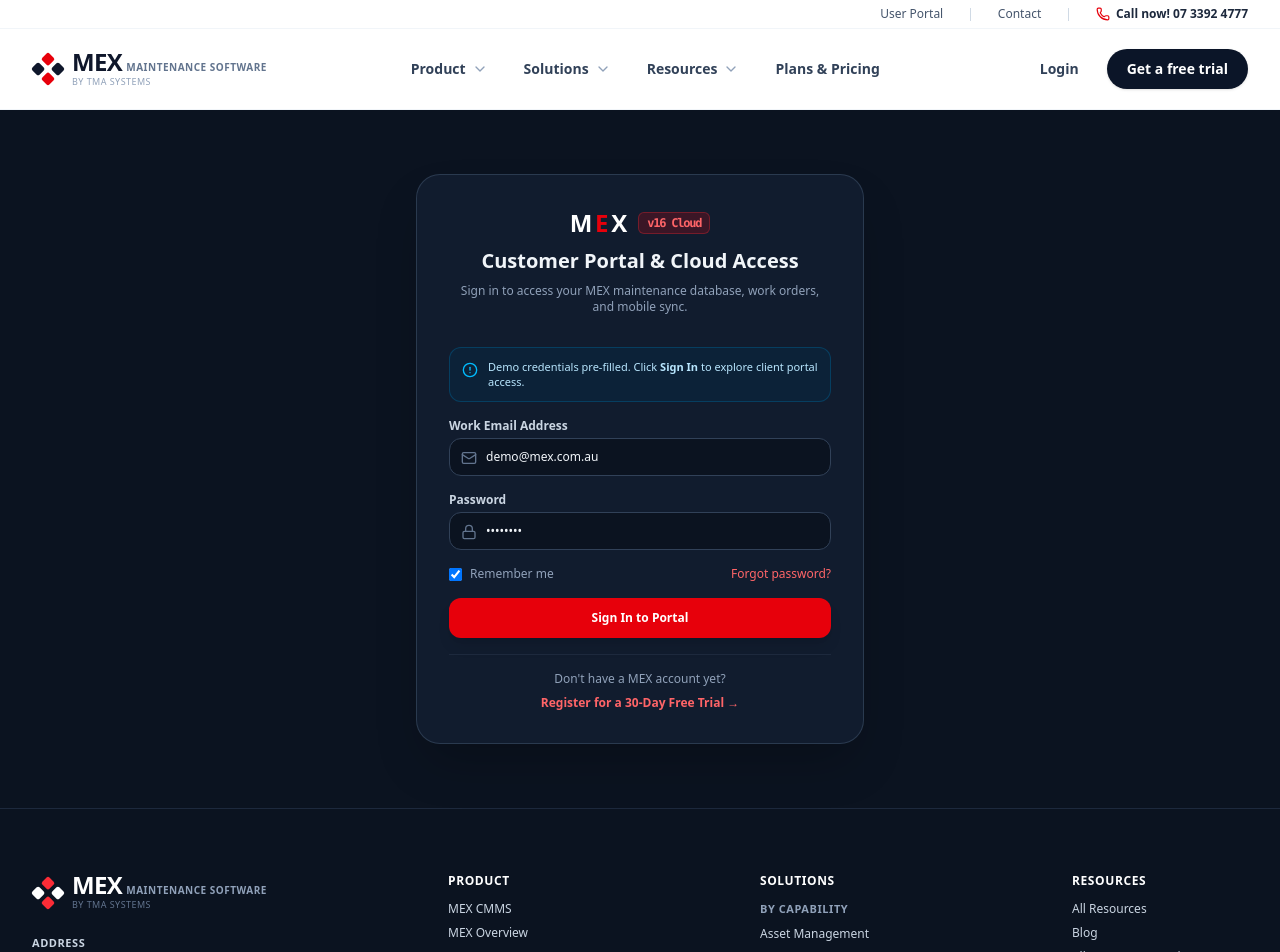
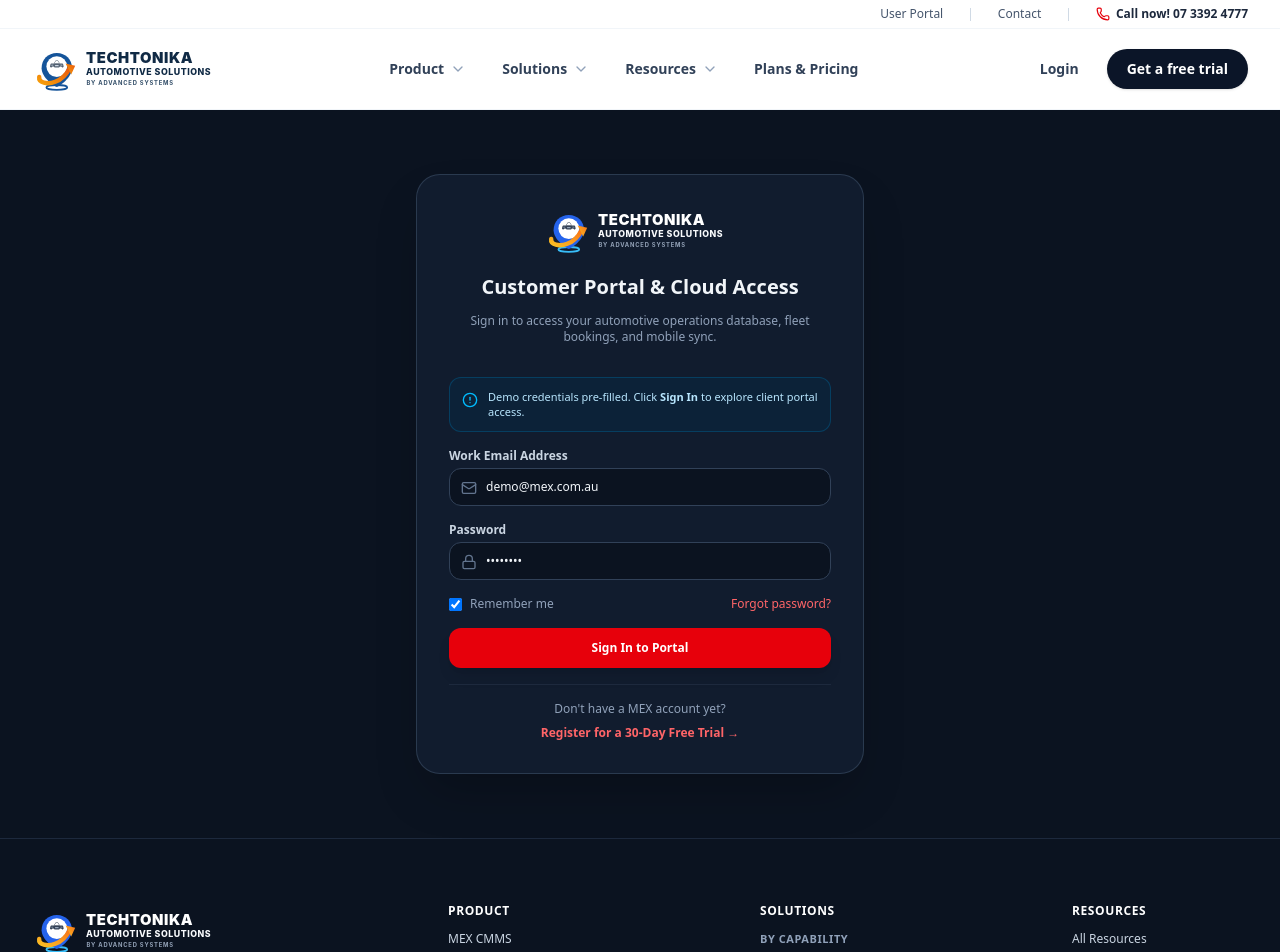
Before and after one commit to satyamshukl07/premium-software, a React (Vite) app: page /login in a window 1280 px wide. Shown: the top 952 px of the page. Built offline with nearby package versions, Linux system fonts and the light colour scheme.

Commit message:
modify the logo and other functional things

```diff
--- a/index.html
+++ b/index.html
@@ -3,6 +3,7 @@
   <head>
     <meta charset="UTF-8" />
     <meta name="viewport" content="width=device-width, initial-scale=1.0" />
+    <link rel="icon" type="image/svg+xml" href="/techtonika-logo.svg" />
     <title>MEX Maintenance Software | Australia's #1 CMMS</title>
     <meta name="description" content="Australia's leading connected operations ecosystem featuring MEX CMMS, CHM Smart Car Hire Management, HireCar Marketplace, and Australia Fleet Tracking telematics." />
     <meta property="og:title" content="MEX Maintenance Software | Australia's #1 CMMS" />
--- a/src/components/Footer.jsx
+++ b/src/components/Footer.jsx
@@ -1,6 +1,7 @@
 import React from 'react';
 import { Link } from 'react-router-dom';
 import { Linkedin, Youtube, Facebook, Twitter, Phone, MapPin } from 'lucide-react';
+import TechtonikaLogo from './TechtonikaLogo.jsx';
 
 export default function Footer() {
   return (
@@ -10,28 +11,8 @@
         <div className="grid grid-cols-1 md:grid-cols-2 lg:grid-cols-12 gap-10 lg:gap-8 pb-14 border-b border-slate-800/80">
           {/* Column 1: Brand, Address & Contact (Col span 4) */}
           <div className="lg:col-span-4 space-y-6">
-            <Link to="/" className="flex items-center gap-2">
-              <div className="relative w-8 h-8 flex items-center justify-center">
-                <div className="grid grid-cols-2 gap-1 rotate-45">
-                  <div className="w-2.5 h-2.5 bg-red-500 rounded-xs"></div>
-                  <div className="w-2.5 h-2.5 bg-white rounded-xs"></div>
-                  <div className="w-2.5 h-2.5 bg-white rounded-xs"></div>
-                  <div className="w-2.5 h-2.5 bg-red-500 rounded-xs"></div>
-                </div>
-              </div>
-              <div className="flex flex-col">
-                <div className="flex items-baseline gap-1">
-                  <span className="text-2xl font-extrabold tracking-tight text-white leading-none">
-                    MEX
-                  </span>
-                  <span className="text-[10px] uppercase font-semibold text-slate-400 tracking-wider">
-                    maintenance software
-                  </span>
-                </div>
-                <span className="text-[9px] uppercase tracking-wider text-slate-500 font-medium">
-                  BY TMA SYSTEMS
-                </span>
-              </div>
+            <Link to="/" className="inline-block group py-1">
+              <TechtonikaLogo variant="dark" className="h-12 w-auto group-hover:opacity-95 transition-opacity" />
             </Link>
 
             <div className="space-y-4 text-xs text-slate-400">
--- a/src/components/Header.jsx
+++ b/src/components/Header.jsx
@@ -27,6 +27,7 @@
 } from 'lucide-react';
 import { navigationData } from '../data/contentData.js';
 import ProductMegaMenu from './ProductMegaMenu.jsx';
+import TechtonikaLogo from './TechtonikaLogo.jsx';
 
 export default function Header() {
   const [activeMenu, setActiveMenu] = useState(null); // 'product' | 'solutions' | 'resources' | null
@@ -125,29 +126,8 @@
       <div className="max-w-7xl mx-auto px-4 sm:px-6 lg:px-8">
         <div className="flex items-center justify-between h-20">
           {/* Brand Logo */}
-          <Link id="nav-brand-logo" to="/" className="flex items-center gap-2 group">
-            {/* MEX Diamond Grid Icon */}
-            <div className="relative w-8 h-8 flex items-center justify-center">
-              <div className="grid grid-cols-2 gap-1 rotate-45">
-                <div className="w-2.5 h-2.5 bg-red-600 rounded-xs"></div>
-                <div className="w-2.5 h-2.5 bg-slate-900 rounded-xs"></div>
-                <div className="w-2.5 h-2.5 bg-slate-900 rounded-xs"></div>
-                <div className="w-2.5 h-2.5 bg-red-600 rounded-xs"></div>
-              </div>
-            </div>
-            <div className="flex flex-col">
-              <div className="flex items-baseline gap-1">
-                <span className="text-2xl font-extrabold tracking-tight text-slate-900 font-sans leading-none">
-                  MEX
-                </span>
-                <span className="text-[10px] uppercase font-semibold text-slate-500 tracking-wider">
-                  maintenance software
-                </span>
-              </div>
-              <span className="text-[9px] uppercase tracking-wider text-slate-400 font-medium">
-                BY TMA SYSTEMS
-              </span>
-            </div>
+          <Link id="nav-brand-logo" to="/" className="flex items-center group py-1">
+            <TechtonikaLogo variant="light" className="h-11 sm:h-12 w-auto group-hover:opacity-95 transition-opacity" />
           </Link>
 
           {/* Desktop Menu Items */}
--- /dev/null
+++ b/src/components/TechtonikaLogo.jsx
@@ -0,0 +1,25 @@
+import React from 'react';
+
+/**
+ * TechtonikaLogo component
+ * Faithfully renders the Techtonika Automotive Solutions logo mark and typography
+ * Supports 'light' (for white backgrounds) and 'dark' (for dark navy/black backgrounds)
+ */
+export default function TechtonikaLogo({
+  variant = 'light',
+  className = 'h-10 w-auto',
+  showText = true,
+}) {
+  const isDark = variant === 'dark';
+
+  return (
+    <div className={`inline-flex items-center gap-2.5 ${className}`}>
+      <img
+        src={isDark ? '/techtonika-logo-white.svg' : '/techtonika-logo.svg'}
+        alt="TECHTONIKA Automotive Solutions"
+        className="h-full w-auto object-contain max-h-14"
+        loading="eager"
+      />
+    </div>
+  );
+}
--- a/src/components/chm/ChmLayout.jsx
+++ b/src/components/chm/ChmLayout.jsx
@@ -29,6 +29,7 @@
   ShieldCheck,
 } from 'lucide-react';
 import ChmToast from './ChmToast.jsx';
+import TechtonikaLogo from '../TechtonikaLogo.jsx';
 
 export default function ChmLayout({ children }) {
   const { darkMode, toggleDarkMode } = useChm();
@@ -197,17 +198,9 @@
           }`}
         >
           {/* Sidebar Brand Header */}
-          <div className="h-16 px-5 flex items-center justify-between border-b border-slate-800/80 bg-[#0f1520]">
-            <Link to="/products/chm/dashboard" className="flex items-center gap-3 group">
-              <div className="w-9 h-9 rounded-xl bg-gradient-to-tr from-blue-600 to-cyan-400 flex items-center justify-center text-white shadow-md shadow-blue-500/20 group-hover:scale-105 transition-transform">
-                <Car className="w-5 h-5 text-white" />
-              </div>
-              <div className="flex flex-col">
-                <span className="text-base font-black tracking-wider text-white">CHM</span>
-                <span className="text-[9.5px] uppercase tracking-wider font-semibold text-slate-400 leading-tight">
-                  Smart Car Hire Management
-                </span>
-              </div>
+          <div className="h-16 px-4 flex items-center justify-between border-b border-slate-800/80 bg-[#0f1520]">
+            <Link to="/products/chm/dashboard" className="flex items-center group py-1">
+              <TechtonikaLogo variant="dark" className="h-10 w-auto group-hover:opacity-95 transition-opacity" />
             </Link>
             <button
               onClick={() => setMobileSidebarOpen(false)}
--- a/src/pages/LoginPage.jsx
+++ b/src/pages/LoginPage.jsx
@@ -1,6 +1,7 @@
 import React, { useState } from 'react';
 import { Link, useNavigate } from 'react-router-dom';
 import { Lock, Mail, Key, ShieldCheck, ArrowRight, CheckCircle2, UserCheck, AlertCircle } from 'lucide-react';
+import TechtonikaLogo from '../components/TechtonikaLogo.jsx';
 
 export default function LoginPage() {
   const navigate = useNavigate();
@@ -33,18 +34,15 @@
     <div className="bg-[#0b1320] min-h-[80vh] flex items-center justify-center py-16 px-4 sm:px-6 lg:px-8 text-white">
       <div className="max-w-md w-full space-y-8 bg-[#111c2e] p-8 rounded-3xl border border-slate-700/80 shadow-2xl relative">
         {/* Brand Header */}
-        <div className="text-center space-y-2">
-          <div className="inline-flex items-center gap-1 font-extrabold text-2xl tracking-tighter text-white">
-            <span>M</span>
-            <span className="text-red-600">E</span>
-            <span>X</span>
-            <span className="text-xs bg-red-600/20 text-red-400 px-2 py-0.5 rounded-md font-mono ml-2 border border-red-500/30">
-              v16 Cloud
-            </span>
+        <div className="text-center space-y-3">
+          <div className="flex justify-center">
+            <Link to="/">
+              <TechtonikaLogo variant="dark" className="h-12 w-auto" />
+            </Link>
           </div>
           <h2 className="text-xl font-bold text-slate-100">Customer Portal & Cloud Access</h2>
           <p className="text-xs text-slate-400">
-            Sign in to access your MEX maintenance database, work orders, and mobile sync.
+            Sign in to access your automotive operations database, fleet bookings, and mobile sync.
           </p>
         </div>
 
```
Also changed, not shown: public/techtonika-logo-white.svg (added), public/techtonika-logo.svg (added).
